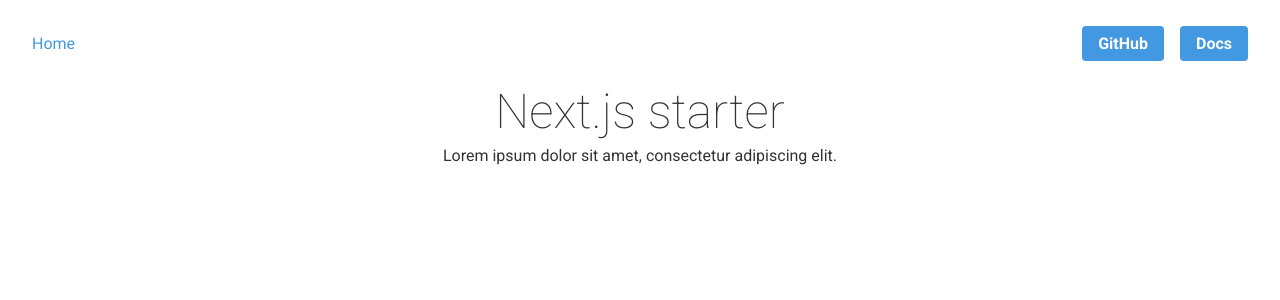
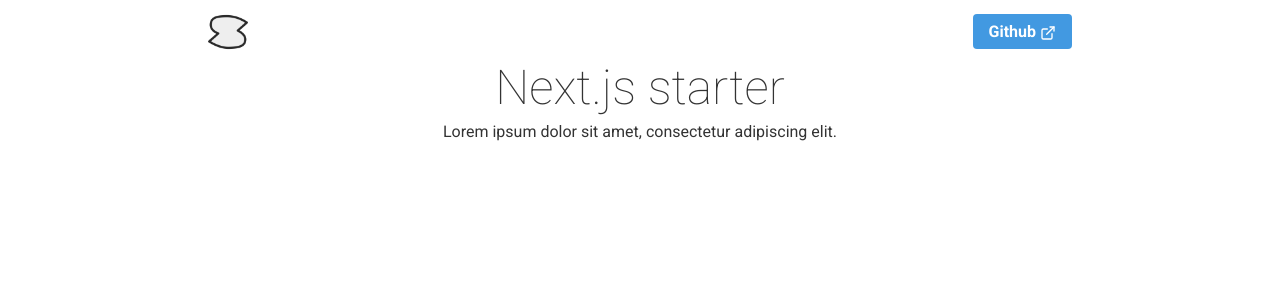
Before and after one commit to srigi/next.js-starter, a Next.js app: page / in a window 1280 px wide. Shown: the top 300 px of the page. Built offline with nearby package versions, Linux system fonts and the light colour scheme; a web font is replaced by a local one.

Commit message:
Redesign <Nav>

```diff
--- a/package.json
+++ b/package.json
@@ -15,7 +15,8 @@
     "next": "~9.5.5",
     "next-connect": "^0.9.0",
     "react": "~16.13.1",
-    "react-dom": "~16.13.1"
+    "react-dom": "~16.13.1",
+    "react-icons": "^3.11.0"
   },
   "devDependencies": {
     "@types/node": "^14.11.8",
--- a/src/components/Nav.tsx
+++ b/src/components/Nav.tsx
@@ -1,28 +1,30 @@
 import Link from 'next/link';
 import React, { FunctionComponent } from 'react';
-
-const links = [
-  { href: 'https://github.com/vercel/next.js', label: 'GitHub' },
-  { href: 'https://nextjs.org/docs', label: 'Docs' },
-];
+import { FiExternalLink } from 'react-icons/fi';
 
 const Nav: FunctionComponent = () => {
   return (
     <nav>
-      <ul className="flex justify-between items-center p-8">
+      <ul className="max-w-4xl h-16 mx-auto px-4 flex items-center justify-between">
         <li>
           <Link href="/">
-            <a className="text-blue-500 no-underline">Home</a>
+            <a>
+              <img className="w-10" src="/android-chrome-512x512.png" alt="go to home link" />
+            </a>
           </Link>
         </li>
-        <ul className="flex justify-between items-center space-x-4">
-          {links.map(({ href, label }) => (
-            <li key={`${href}${label}`}>
-              <a href={href} className="btn-blue no-underline">
-                {label}
-              </a>
-            </li>
-          ))}
+
+        <ul className="flex space-x-4">
+          <li>
+            <a
+              href="https://github.com/srigi/next.js-starter"
+              className="btn-blue no-underline"
+              target="_blank"
+              rel="noreferrer"
+            >
+              Github <FiExternalLink className="inline-block" />
+            </a>
+          </li>
         </ul>
       </ul>
     </nav>
```
Also changed, not shown: 1 other file (tests, documents, lock files or other folders).
